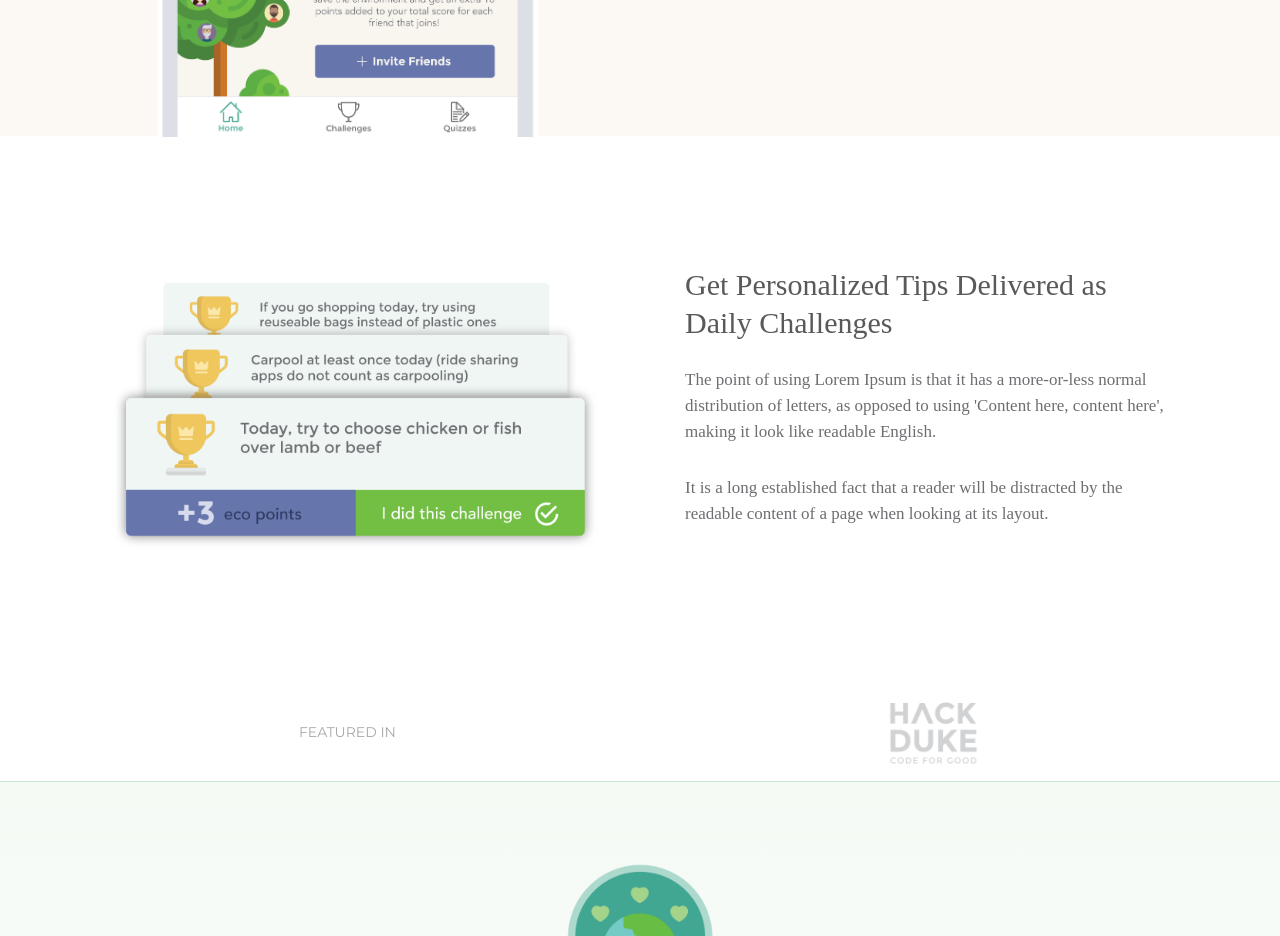
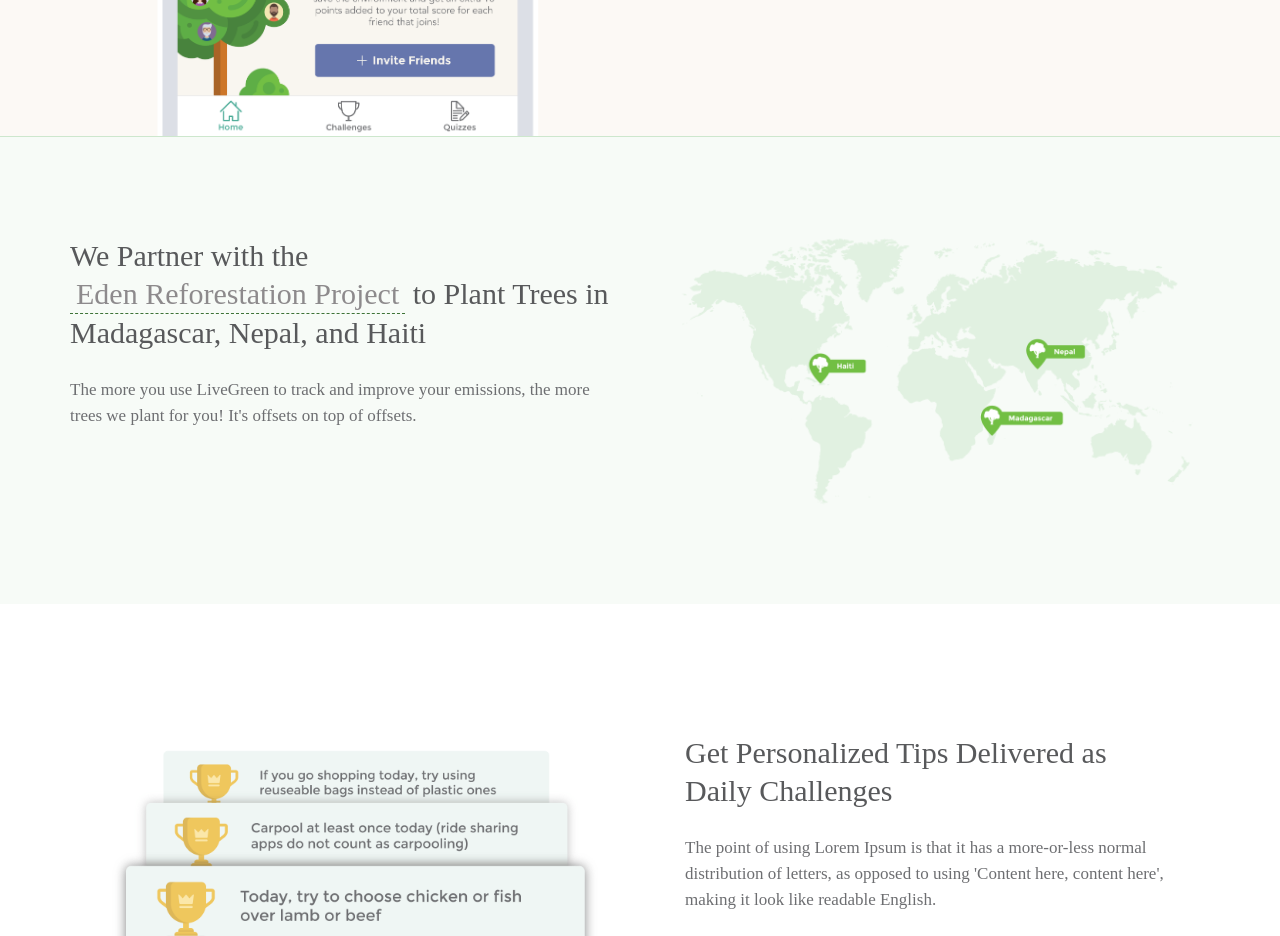
Before and after one commit to pablogarces16/LiveGreenSite, a plain HTML site: page index.html in a window 1280 px wide. Shown: the part 1780-2716 px from the top of the page. Drawn offline with nearby package versions, Linux system fonts and the light colour scheme; a script that the page names is missing; a web font is replaced by a local one.

Commit message:
Added tree section

```diff
--- a/css/style.css
+++ b/css/style.css
@@ -120,6 +120,42 @@
   transition: all 250ms;
   z-index: 1000;
 }
+
+.linkedtextdark {
+  color: #8d8a8c;
+  text-decoration: none;
+  border-bottom: 1px dashed #3e7337;
+  display: inline-block;
+  position: relative;
+  padding: 0 .2em;
+  transition: all 250ms;
+  z-index: 1000;
+}
+
+.linkedtextdark:link {
+  text-decoration: none;
+}
+
+.linkedtextdark:visited {
+  color: #8d8a8c;
+}
+
+.mapcontainer {
+  width: 100%;
+}
+
+.map {
+  width: 100%;
+}
+
+.linkedtext:link {
+  text-decoration: none;
+}
+
+.linkedtext:visited {
+  color: white;
+}
+
 .linkedtext:before {
   content: "";
   z-index: -1;
@@ -137,6 +173,26 @@
   border-color: transparent;
 }
 .linkedtext:hover:before {
+  height: 100%;
+}
+
+.linkedtextdark:before {
+  content: "";
+  z-index: -1;
+  width: 100%;
+  height: 0%;
+  background: #3e7337;
+  bottom: 0;
+  left: 0;
+  position: absolute;
+  transition: height 250ms;
+}
+.linkedtextdark:hover {
+  color: white;
+  text-decoration: none;
+  border-color: transparent;
+}
+.linkedtextdark:hover:before {
   height: 100%;
 }
 
@@ -239,6 +295,10 @@
 @media(max-width: 1000px) {
   .imgside {
     display: none;
+  }
+
+  .mapcontainer {
+    margin-top: 60px;
   }
 
   .footertitles {
@@ -468,7 +528,6 @@
 }
 
 .about-section {
-
   text-align: left;
   background-color: #FCF9F5;
   height: auto;
@@ -570,7 +629,7 @@
     }
 
     .phone {
-      height: 753px;
+      height: 752px;
     }
 
     .challengespic {
@@ -1122,3 +1181,24 @@
   }
 
 }
+
+.trees-section {
+  padding-top: 80px;
+  padding-bottom: 80px;
+  background: #f7fbf7;
+  border-bottom-width: 0;
+  border-top-width: 1px;
+  border-left-width: 0;
+  border-right-width: 0;
+  border-style: solid;
+  border-color: #cde7cd;
+}
+
+.tressplantedtitle {
+
+}
+
+.treetitle {
+  text-align: left;
+
+}
--- a/index.html
+++ b/index.html
@@ -12,6 +12,9 @@
 	<title>LiveGreen</title>
 	<meta name="description" content="Track and Improve your Carbon Emissions">
 	<meta name="author" content="">
+
+  <!-- Google G Suit account linking -->
+  <meta name="google-site-verification" content="Pm-QmUNd8EoKEV-HcTz0tieVWKRxVUxgJrn0htn5C1E" />
 
    <!-- mobile specific metas
    ================================================== -->
@@ -159,6 +162,33 @@
                   <br>
                 </div>
               </div>
+            </div>
+        </div>
+    </section>
+
+    <!-- Trees Section -->
+    <section id="trees" class="trees-section">
+        <div class="container">
+            <div class="row">
+
+              <!-- <div class="col-md-6">
+                <h2 class="sectiontitle phonetxtcon">The More you use LiveGreen, the More Trees you Plant</h2>
+                <p class="sectiontxt">The point of using Lorem Ipsum is that it has a more-or-less normal distribution of letters, as opposed to using 'Content here, content here', making it look like readable English.</p>
+                <br>
+                <p class="sectiontxt">It is a long established fact that a reader will be distracted by the readable content of a page when looking at its layout.</p>
+                <br>
+              </div> -->
+
+              <div class="col-md-6 treesplantedtitle">
+                <h2 class="sectiontitle treetitle">We Partner with the <a class="linkedtextdark" href="http://www.edenprojects.org/our_work" target="_blank">Eden Reforestation Project</a> to Plant Trees in Madagascar, Nepal, and Haiti</h2>
+                <p class="sectiontxt">The more you use LiveGreen to track and improve your emissions, the more trees we plant for you! It's offsets on top of offsets.</p>
+              </div>
+
+              <div class="col-md-6">
+                <div class="mapcontainer">
+                <img class="map" src="img/map4.png"></img>
+              </div>
+
             </div>
         </div>
     </section>
```
Also changed, not shown: img/livegreenmap.png (added), img/map2.png (added), img/map3.png (added), img/map4.png (added).
